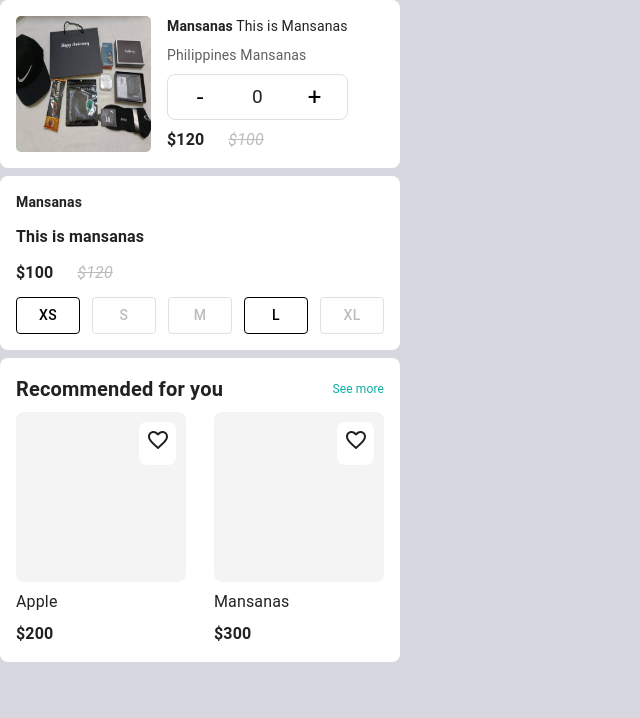
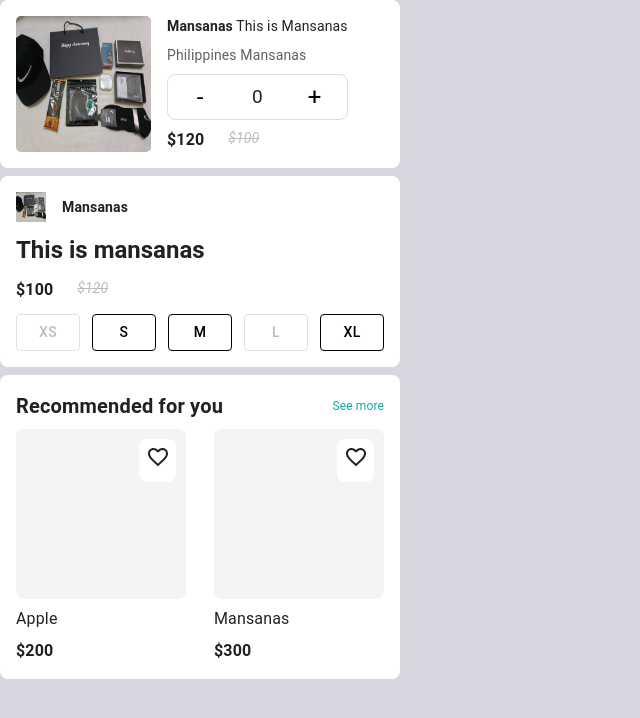
Before and after one commit to lioncio1229/SW-React-Coding-Challenge-forked-, a React (Create React App) app: page / in a window 1280 px wide. Shown: the top 718 px of the page, without its empty margins (0-640 px from the left). Built offline with nearby package versions, Linux system fonts and the light colour scheme.

Commit message:
Added functionality in SizeSelector

```diff
--- a/src/App.jsx
+++ b/src/App.jsx
@@ -4,8 +4,32 @@ import SizeSelector from "./components/SizeSelector";
 import { Stack } from "@mui/material";
 import { useState } from "react";
 
+const example = [
+  {
+    isAvailable: false,
+    label: "XS",
+  },
+  {
+    isAvailable: true,
+    label: "S",
+  },
+  {
+    isAvailable: true,
+    label: "M",
+  },
+  {
+    isAvailable: false,
+    label: "L",
+  },
+  {
+    isAvailable: true,
+    label: "XL",
+  },
+];
+
 export default function App() {
   const [quantity, setQuantity] = useState(0)
+  const [size, setSize] = useState('')
 
   const handleIncrement = () => {
     setQuantity(quantity+1)
@@ -25,10 +49,14 @@ export default function App() {
         onDecrement={handleDecrement}
       />
       <SizeSelector
+        logo={'./sample.jpg'}
         brand="Mansanas"
         product="This is mansanas"
         oldPrice="$120"
         newPrice="$100"
+        selected={size}
+        setSelected={setSize}
+        sizes={example}
       />
       <Recommended />
     </Stack>
--- a/src/components/QuantityCard.jsx
+++ b/src/components/QuantityCard.jsx
@@ -33,6 +33,7 @@ export const NewPrice = ({ oldPrice, newPrice }) => (
         textDecoration: "line-through",
         color: "#bbbcbd",
         fontStyle: "italic",
+        fontSize: 14
       }}
     >
       {oldPrice}
--- a/src/components/SizeSelector.jsx
+++ b/src/components/SizeSelector.jsx
@@ -1,52 +1,35 @@
 import { Stack, Typography, Button } from "@mui/material";
 import { NewPrice } from "./QuantityCard";
 
-
-const example =
-    [
-        {
-            "isAvailable": false,
-            "label": "XS"
-        },
-        {
-            "isAvailable": true,
-            "label": "S"
-        },
-        {
-            "isAvailable": true,
-            "label": "M"
-        },
-        {
-            "isAvailable": false,
-            "label": "L"
-        },
-        {
-            "isAvailable": true,
-            "label": "XL"
-        }
-    ]
-
-const SizeButtons = ({sizes}) => {
+const SizeButtons = ({sizes, selected, setSelected}) => {
     return (
-        <Stack direction='row' justifyContent='space-between'>
-            {
-                sizes.map(size => (
-                    <Button variant='outlined' bgcolor='white' disabled={size.isAvailable} sx={{borderColor : 'black', color : 'black'}}>
-                        {size.label}
-                    </Button>
-                ))
-            }
-        </Stack>
-    )
+      <Stack direction="row" justifyContent="space-between">
+        {sizes.map((size, i) => (
+          <Button
+            key={i}
+            variant={selected === size.label ? 'contained' : 'outlined'}
+            bgcolor="white"
+            disabled={!size.isAvailable}
+            sx={{ borderColor: "black", color: "black" }}
+            onClick={() => setSelected(size.label)}
+          >
+            {size.label}
+          </Button>
+        ))}
+      </Stack>
+    );
 }
 
-const SizeSelector = ({logo, brand, product, oldPrice, newPrice}) => {
+const SizeSelector = ({logo, brand, product, oldPrice, newPrice, sizes, selected, setSelected}) => {
     return (
         <Stack spacing={1.5} bgcolor='white' p={2} borderRadius={2}>
-            <Stack fontSize={14} fontWeight="bold"> {brand} </Stack>
-            <Stack variant='h4' fontWeight='bold'> {product} </Stack>
+            <Stack direction='row' spacing={2} alignItems='center'>
+                <img src={logo} width={30} height={30} />
+                <Stack fontSize={14} fontWeight="bold"> {brand} </Stack>
+            </Stack>
+            <Typography variant='h5' fontWeight='bold' noWrap={false}> {product} </Typography>
             <NewPrice oldPrice={oldPrice} newPrice={newPrice} />
-            <SizeButtons sizes={example} />
+            <SizeButtons sizes={sizes} selected={selected} setSelected={setSelected} />
         </Stack>
     );
 }
```
